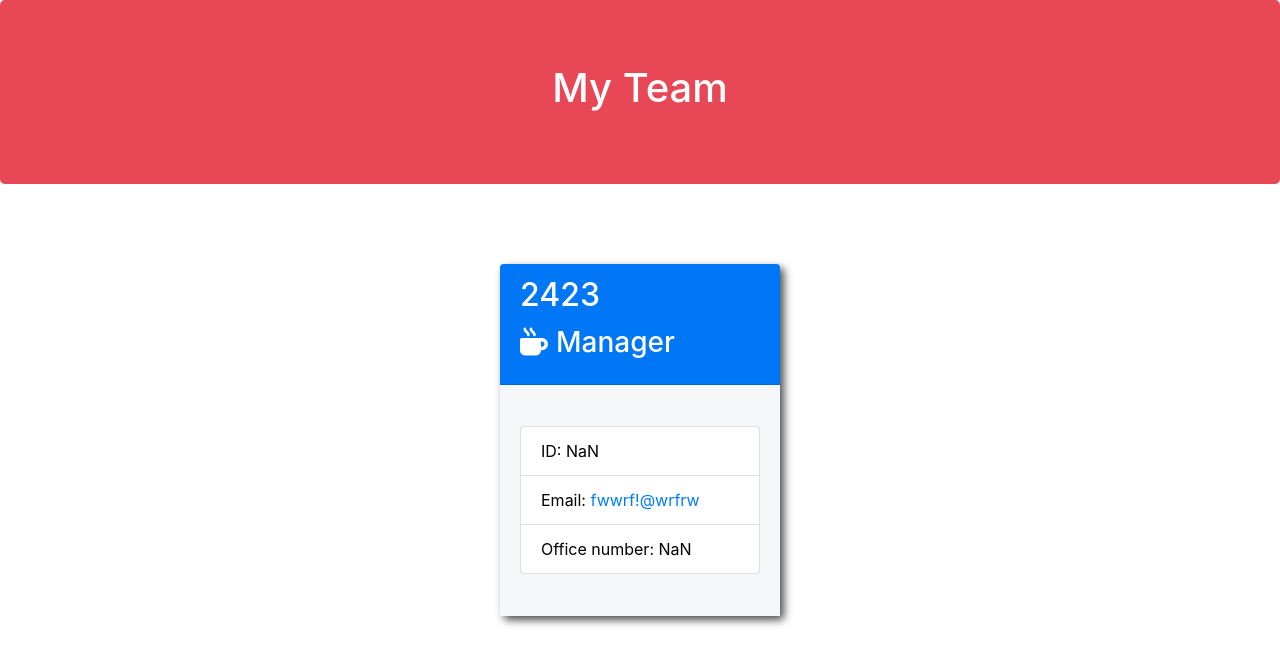
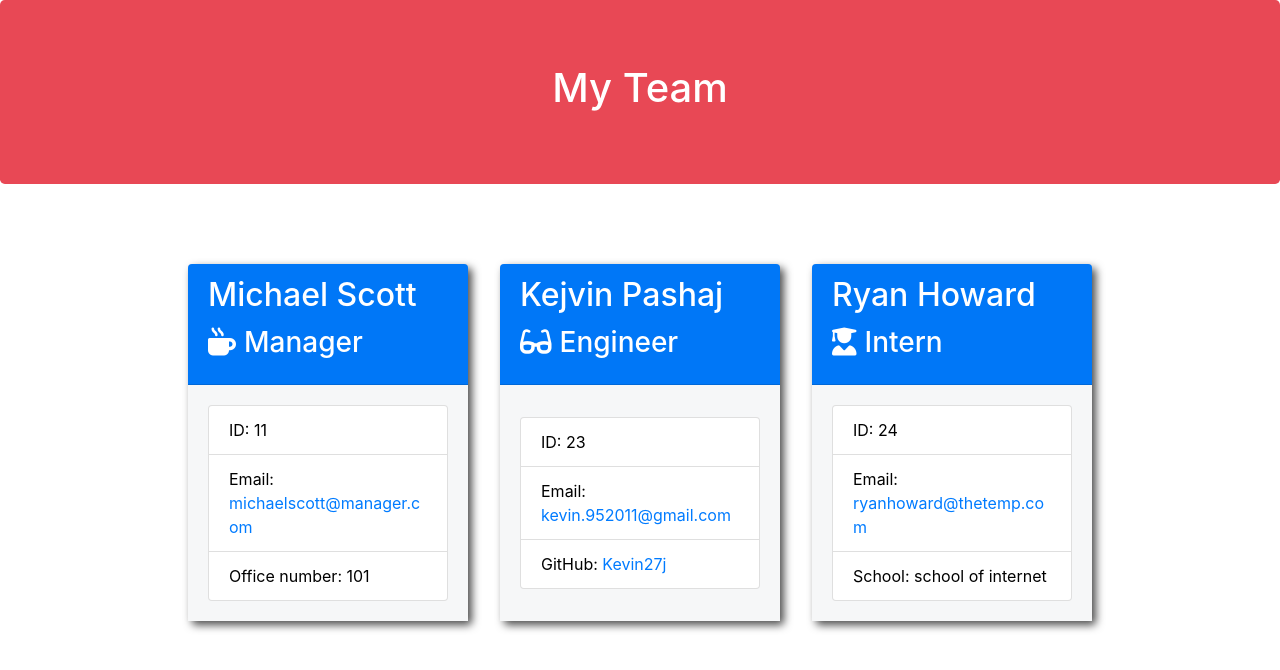
Before and after one commit to Kevin27j/Bootstrap-team-profile-generator, a website: page output/team.html in a window 1280 px wide. Drawn offline with nearby package versions, Linux system fonts and the light colour scheme.

Commit message:
added readme file

```diff
--- a/output/team.html
+++ b/output/team.html
@@ -1,4 +1,3 @@
-
 <!DOCTYPE html>
 <html lang="en">
 
@@ -27,14 +26,46 @@
 
                 <div class="card employee-card">
                     <div class="card-header">
-            <h2 class="card-title">2423</h2>
+                        <h2 class="card-title">Michael Scott</h2>
                         <h3 class="card-title"><i class="fas fa-mug-hot mr-2"></i>Manager</h3>
                     </div>
                     <div class="card-body">
                         <ul class="list-group">
-                <li class="list-group-item">ID: NaN</li>
-                <li class="list-group-item">Email: <a href="mailto:fwwrf!@wrfrw">fwwrf!@wrfrw</a></li>
-                <li class="list-group-item">Office number: NaN</li>
+                            <li class="list-group-item">ID: 11</li>
+                            <li class="list-group-item">Email: <a
+                                    href="mailto:michaelscott@manager.com">michaelscott@manager.com</a></li>
+                            <li class="list-group-item">Office number: 101</li>
+                        </ul>
+                    </div>
+                </div>
+
+                <div class="card employee-card">
+                    <div class="card-header">
+                        <h2 class="card-title">Kejvin Pashaj</h2>
+                        <h3 class="card-title"><i class="fas fa-glasses mr-2"></i>Engineer</h3>
+                    </div>
+                    <div class="card-body">
+                        <ul class="list-group">
+                            <li class="list-group-item">ID: 23</li>
+                            <li class="list-group-item">Email: <a
+                                    href="mailto:kevin.952011@gmail.com">kevin.952011@gmail.com</a></li>
+                            <li class="list-group-item">GitHub: <a href="https://github.com/Kevin27j" target="_blank"
+                                    rel="noopener noreferrer">Kevin27j</a></li>
+                        </ul>
+                    </div>
+                </div>
+
+                <div class="card employee-card">
+                    <div class="card-header">
+                        <h2 class="card-title">Ryan Howard</h2>
+                        <h3 class="card-title"><i class="fas fa-user-graduate mr-2"></i>Intern</h3>
+                    </div>
+                    <div class="card-body">
+                        <ul class="list-group">
+                            <li class="list-group-item">ID: 24</li>
+                            <li class="list-group-item">Email: <a
+                                    href="mailto:ryanhoward@thetemp.com">ryanhoward@thetemp.com</a></li>
+                            <li class="list-group-item">School: school of internet</li>
                         </ul>
                     </div>
                 </div>
@@ -43,4 +74,5 @@
         </div>
     </div>
 </body>
+
 </html>
```
Also changed, not shown: README.md. Lines whose indentation alone changed are shown as unchanged.
